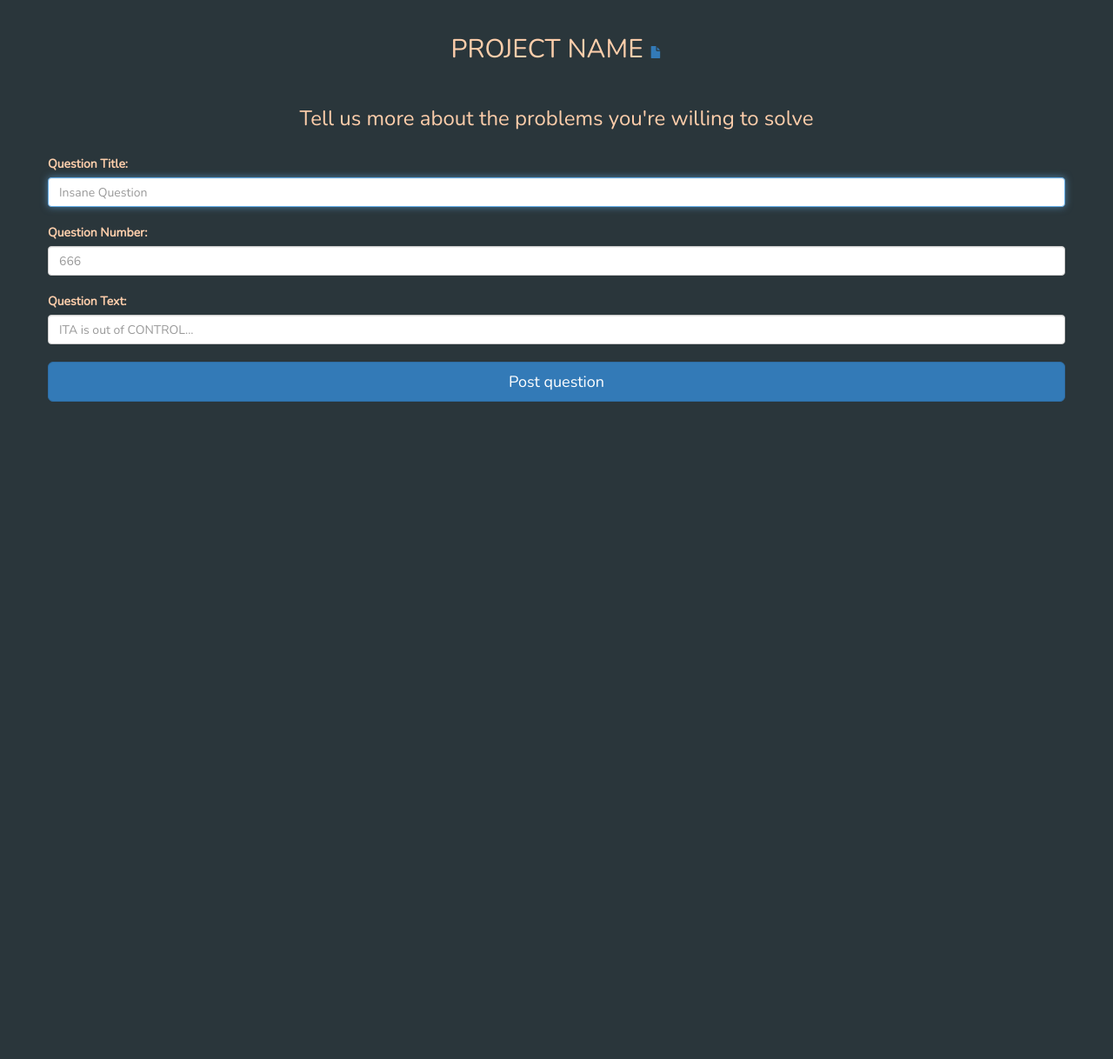
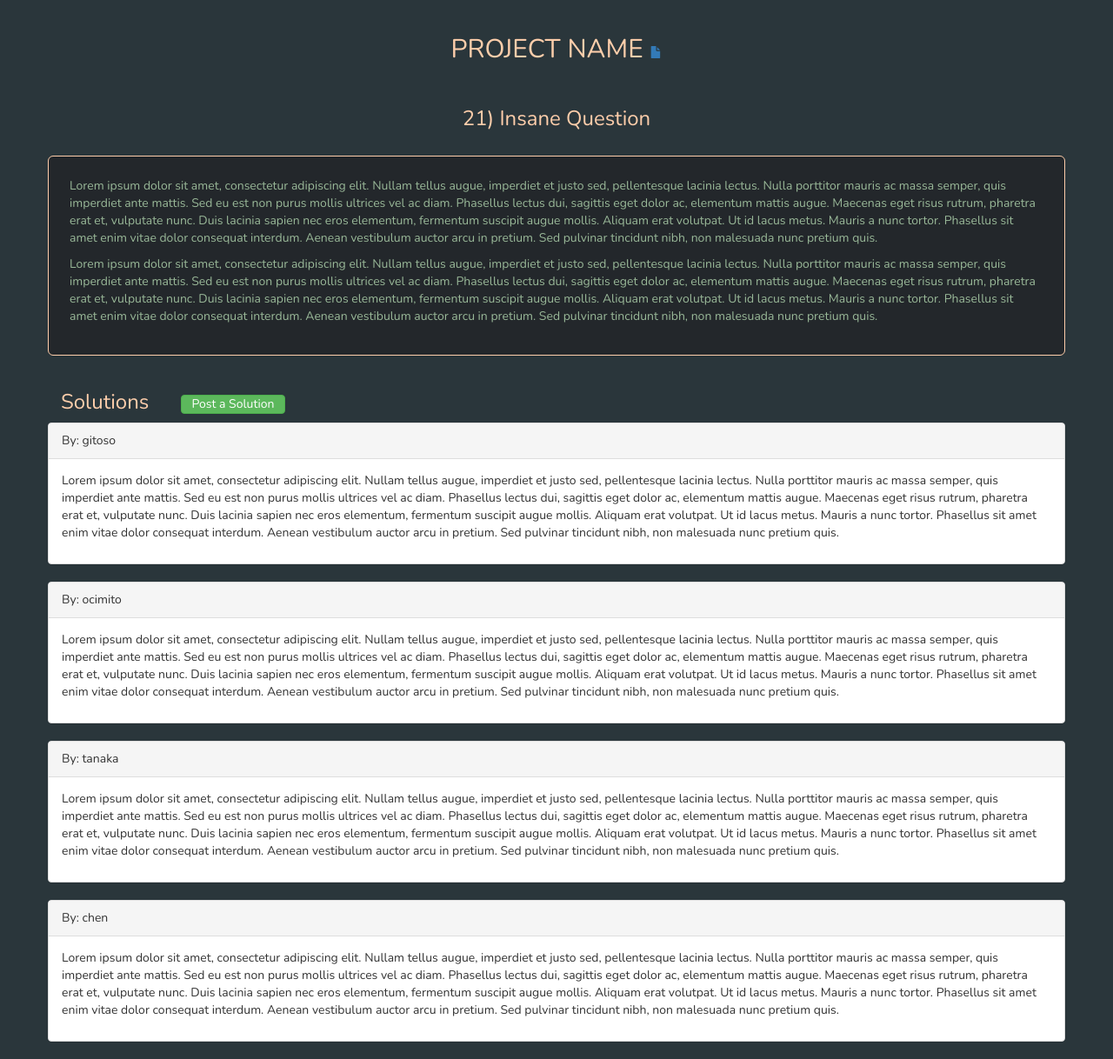
Before and after one commit to gitoso-College-Projects-ITA-2021/CES-22-Solutionary, a Flask app: template templates/temp.html in a window 1280 px wide. Shown: the part 52-1270 px from the top of the page at 87% size. Before the commit the page ends 514 px from the top, so only its background shows below. Run offline with Flask 2, Linux system fonts and the light colour scheme; the template is opened without the code that fills it: values that come from a table or form of the project are taken from there, others are empty; the visitor is signed in with stand-in values (Sample User, id 1); data comes from the database, SQL or seed files in the repository; some libraries are stand-ins or nearby versions.

Commit message:
add question page

```diff
--- a/docs/color_palletes.txt
+++ b/docs/color_palletes.txt
@@ -1 +1 @@
-#99B898   #FECEAB   #FF847C   #E84A5F   #2A363B
+#99B898   #FECEAB   #FF847C   #E84A5F   #2A363B #23272b
--- a/routes.py
+++ b/routes.py
@@ -252,16 +252,17 @@ def delete_question(project_name=None):
 @app.route("/projects/<string:project_name>/<int:question_id>", methods=['GET'])
 @login_required
 def question(project_name=None, question_id=None):
-    sulution_form = SolutionForm()
+    solution_form = SolutionForm()
+
 
     # Associated question
-    question = Question.query.filter_by(id=question_id)
+    question = Question.query.filter_by(id=question_id).first()
 
     # Solutions to this question
     solutions = Solution.query.filter_by(question=question_id)
 
 
-    return render_template('lucas1.html', form=sulution_form, question_id=question_id,
+    return render_template('question-page.html', form=solution_form, question_id=question_id,
     project_name=project_name, question=question, solutions=solutions)
 
 
--- a/static/solutionary.css
+++ b/static/solutionary.css
@@ -12,7 +12,7 @@ h1, h2, h3, h4, h5, h6 {
     color: #FECEAB;
 }
 
-p, label {
+label {
     color: #FECEAB;
 }
 
@@ -48,6 +48,12 @@ p, label {
 .new-question {
     width: 100%;
     margin-bottom: 25px;
+}
+
+.enunciado {
+    color: #99B898;
+    background-color: #23272b;
+    border-color: #FECEAB;
 }
 
 .btn-dark {
--- a/templates/create-question-page.html
+++ b/templates/create-question-page.html
@@ -5,7 +5,7 @@
 {% block content %}
 <div class="container">
     <div class="row">
-        <h2 class="text-center"><a href="/projects/{{project_name}}" class="title-link">PROJECT NAME</a> <a href="" alt="Download File" data-toggle="tooltip" title="Download File"><span class="attachment glyphicon glyphicon-file" aria-hidden="true"></span></a></h2>
+        <h2 class="text-center"><a href="/projects/{{project_name}}" class="title-link">{{project_name}}</a> <a href="" alt="Download File" data-toggle="tooltip" title="Download File"><span class="attachment glyphicon glyphicon-file" aria-hidden="true"></span></a></h2>
         <br>
         <h3 class="text-center">Tell us more about the problems you're willing to solve</h3>
     </div>
--- a/templates/project_page.html
+++ b/templates/project_page.html
@@ -21,7 +21,7 @@
         <!-- Default panel contents -->
         <div class="panel-heading"></div>
         <div class="panel-body">
-            <p>Lorem Ipsum is simply dummy text of the printing and typesetting industry. Lorem Ipsum has been the industry's standard dummy text ever since the 1500s, when an unknown printer took a galley of type and scrambled it to make a type specimen book. It has survived not only five centuries, but also the leap into electronic typesetting, remaining essentially unchanged. It was popularised in the 1960s with the release of Letraset sheets containing Lorem Ipsum passages, and more recently with desktop publishing software like Aldus PageMaker including versions of Lorem Ipsum.</p>
+            <p class="orange">Lorem Ipsum is simply dummy text of the printing and typesetting industry. Lorem Ipsum has been the industry's standard dummy text ever since the 1500s, when an unknown printer took a galley of type and scrambled it to make a type specimen book. It has survived not only five centuries, but also the leap into electronic typesetting, remaining essentially unchanged. It was popularised in the 1960s with the release of Letraset sheets containing Lorem Ipsum passages, and more recently with desktop publishing software like Aldus PageMaker including versions of Lorem Ipsum.</p>
         </div>
 
         <div class="col-lg-12 text-center" style="padding-left: 0;">
--- a/templates/temp.html
+++ b/templates/temp.html
@@ -5,28 +5,58 @@
 {% block content %}
 <div class="container">
     <div class="row">
-        <h2 class="text-center"><a href="/projects/{{project_name}}" class="title-link">PROJECT NAME</a> <a href="" alt="Download File" data-toggle="tooltip" title="Download File"><span class="attachment glyphicon glyphicon-file" aria-hidden="true"></span></a></h2>
+        <h2 class="text-center"><a href="" class="title-link">PROJECT NAME</a> <a href="" alt="Download File" data-toggle="tooltip" title="Download File"><span class="attachment glyphicon glyphicon-file" aria-hidden="true"></span></a></h2>
         <br>
-        <h3 class="text-center">Tell us more about the problems you're willing to solve</h3>
+        <h3 class="text-center">21) Insane Question</h3>
     </div>
     <br>
     <div class="row">
-        <form action="/projects/{{project_name}}/create-question", method="POST">
-            <label for="name">Question Title:</label>
-            {{ question_form.name(class_='form-control', placeholder='Insane Question', autocomplete='off', autofocus=true)}}
-            <!-- <input class="form-control" id="name" type="text" placeholder="Insane Question"> -->
-            <br>
-            <label for="number">Question Number:</label>
-            {{ question_form.number(class_='form-control', placeholder='666', autocomplete='off', autofocus=true)}}
-            <!-- <input class="form-control" id="number" type="text" placeholder="666"> -->
-            <br>
-            <label for="texts">Question Text:</label>
-            {{ question_form.description(class_='form-control', placeholder='ITA is out of CONTROL...', autocomplete='off', autofocus=true)}}
-            <!-- <input class="form-control" id="text" type="text" placeholder="We're doomed guys..."> -->
-            <label for="create-project"></label>
-            <button id="create-project" class="btn btn-lg btn-primary btn-block" type="submit">Post question</button>
-            {{ question_form.csrf_token }}
-        </form>
+        <div class="well well-lg enunciado">
+            <p class=""> Lorem ipsum dolor sit amet, consectetur adipiscing elit. Nullam tellus augue, imperdiet et justo sed, pellentesque lacinia lectus. Nulla porttitor mauris ac massa semper, quis imperdiet ante mattis. Sed eu est non purus mollis ultrices vel ac diam. Phasellus lectus dui, sagittis eget dolor ac, elementum mattis augue. Maecenas eget risus rutrum, pharetra erat et, vulputate nunc. Duis lacinia sapien nec eros elementum, fermentum suscipit augue mollis. Aliquam erat volutpat. Ut id lacus metus. Mauris a nunc tortor. Phasellus sit amet enim vitae dolor consequat interdum. Aenean vestibulum auctor arcu in pretium. Sed pulvinar tincidunt nibh, non malesuada nunc pretium quis. </p>
+            <p class=""> Lorem ipsum dolor sit amet, consectetur adipiscing elit. Nullam tellus augue, imperdiet et justo sed, pellentesque lacinia lectus. Nulla porttitor mauris ac massa semper, quis imperdiet ante mattis. Sed eu est non purus mollis ultrices vel ac diam. Phasellus lectus dui, sagittis eget dolor ac, elementum mattis augue. Maecenas eget risus rutrum, pharetra erat et, vulputate nunc. Duis lacinia sapien nec eros elementum, fermentum suscipit augue mollis. Aliquam erat volutpat. Ut id lacus metus. Mauris a nunc tortor. Phasellus sit amet enim vitae dolor consequat interdum. Aenean vestibulum auctor arcu in pretium. Sed pulvinar tincidunt nibh, non malesuada nunc pretium quis. </p>
+        </div>
+    </div>
+    <div class="row">
+        <div class="col-lg-6">
+            <h3>Solutions <button class="btn btn-success create-button" style="margin-left: 30px;" type="button" data-toggle="modal" data-target="#create-project-modal">Post a Solution</button></h3>
+        </div>
+    </div>
+
+
+    <div class="row">
+        <div class="panel panel-default">
+            <div class="panel-heading">By: gitoso </div>
+            <div class="panel-body">
+                <p class=""> Lorem ipsum dolor sit amet, consectetur adipiscing elit. Nullam tellus augue, imperdiet et justo sed, pellentesque lacinia lectus. Nulla porttitor mauris ac massa semper, quis imperdiet ante mattis. Sed eu est non purus mollis ultrices vel ac diam. Phasellus lectus dui, sagittis eget dolor ac, elementum mattis augue. Maecenas eget risus rutrum, pharetra erat et, vulputate nunc. Duis lacinia sapien nec eros elementum, fermentum suscipit augue mollis. Aliquam erat volutpat. Ut id lacus metus. Mauris a nunc tortor. Phasellus sit amet enim vitae dolor consequat interdum. Aenean vestibulum auctor arcu in pretium. Sed pulvinar tincidunt nibh, non malesuada nunc pretium quis. </p>
+            </div>
+        </div>
+    </div>
+
+    <div class="row">
+        <div class="panel panel-default">
+            <div class="panel-heading">By: ocimito </div>
+            <div class="panel-body">
+                <p class=""> Lorem ipsum dolor sit amet, consectetur adipiscing elit. Nullam tellus augue, imperdiet et justo sed, pellentesque lacinia lectus. Nulla porttitor mauris ac massa semper, quis imperdiet ante mattis. Sed eu est non purus mollis ultrices vel ac diam. Phasellus lectus dui, sagittis eget dolor ac, elementum mattis augue. Maecenas eget risus rutrum, pharetra erat et, vulputate nunc. Duis lacinia sapien nec eros elementum, fermentum suscipit augue mollis. Aliquam erat volutpat. Ut id lacus metus. Mauris a nunc tortor. Phasellus sit amet enim vitae dolor consequat interdum. Aenean vestibulum auctor arcu in pretium. Sed pulvinar tincidunt nibh, non malesuada nunc pretium quis. </p>
+            </div>
+        </div>
+    </div>
+
+    <div class="row">
+        <div class="panel panel-default">
+            <div class="panel-heading">By: tanaka </div>
+            <div class="panel-body">
+                <p class=""> Lorem ipsum dolor sit amet, consectetur adipiscing elit. Nullam tellus augue, imperdiet et justo sed, pellentesque lacinia lectus. Nulla porttitor mauris ac massa semper, quis imperdiet ante mattis. Sed eu est non purus mollis ultrices vel ac diam. Phasellus lectus dui, sagittis eget dolor ac, elementum mattis augue. Maecenas eget risus rutrum, pharetra erat et, vulputate nunc. Duis lacinia sapien nec eros elementum, fermentum suscipit augue mollis. Aliquam erat volutpat. Ut id lacus metus. Mauris a nunc tortor. Phasellus sit amet enim vitae dolor consequat interdum. Aenean vestibulum auctor arcu in pretium. Sed pulvinar tincidunt nibh, non malesuada nunc pretium quis. </p>
+            </div>
+        </div>
+    </div>
+
+    <div class="row">
+        <div class="panel panel-default">
+            <div class="panel-heading">By: chen </div>
+            <div class="panel-body">
+                <p class=""> Lorem ipsum dolor sit amet, consectetur adipiscing elit. Nullam tellus augue, imperdiet et justo sed, pellentesque lacinia lectus. Nulla porttitor mauris ac massa semper, quis imperdiet ante mattis. Sed eu est non purus mollis ultrices vel ac diam. Phasellus lectus dui, sagittis eget dolor ac, elementum mattis augue. Maecenas eget risus rutrum, pharetra erat et, vulputate nunc. Duis lacinia sapien nec eros elementum, fermentum suscipit augue mollis. Aliquam erat volutpat. Ut id lacus metus. Mauris a nunc tortor. Phasellus sit amet enim vitae dolor consequat interdum. Aenean vestibulum auctor arcu in pretium. Sed pulvinar tincidunt nibh, non malesuada nunc pretium quis. </p>
+            </div>
+        </div>
     </div>
 </div>
 {% endblock %}
```
Also changed, not shown: templates/question-page.html (added, +34 -0 lines).
